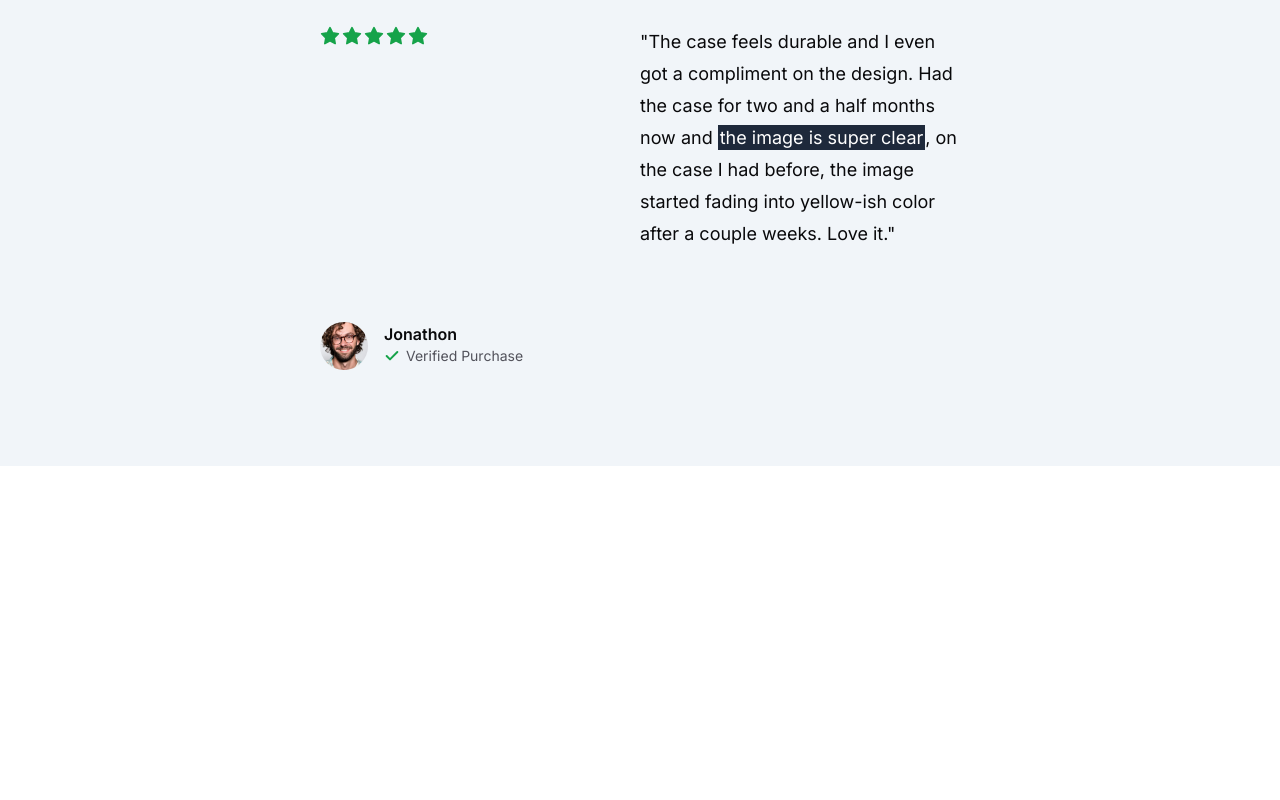
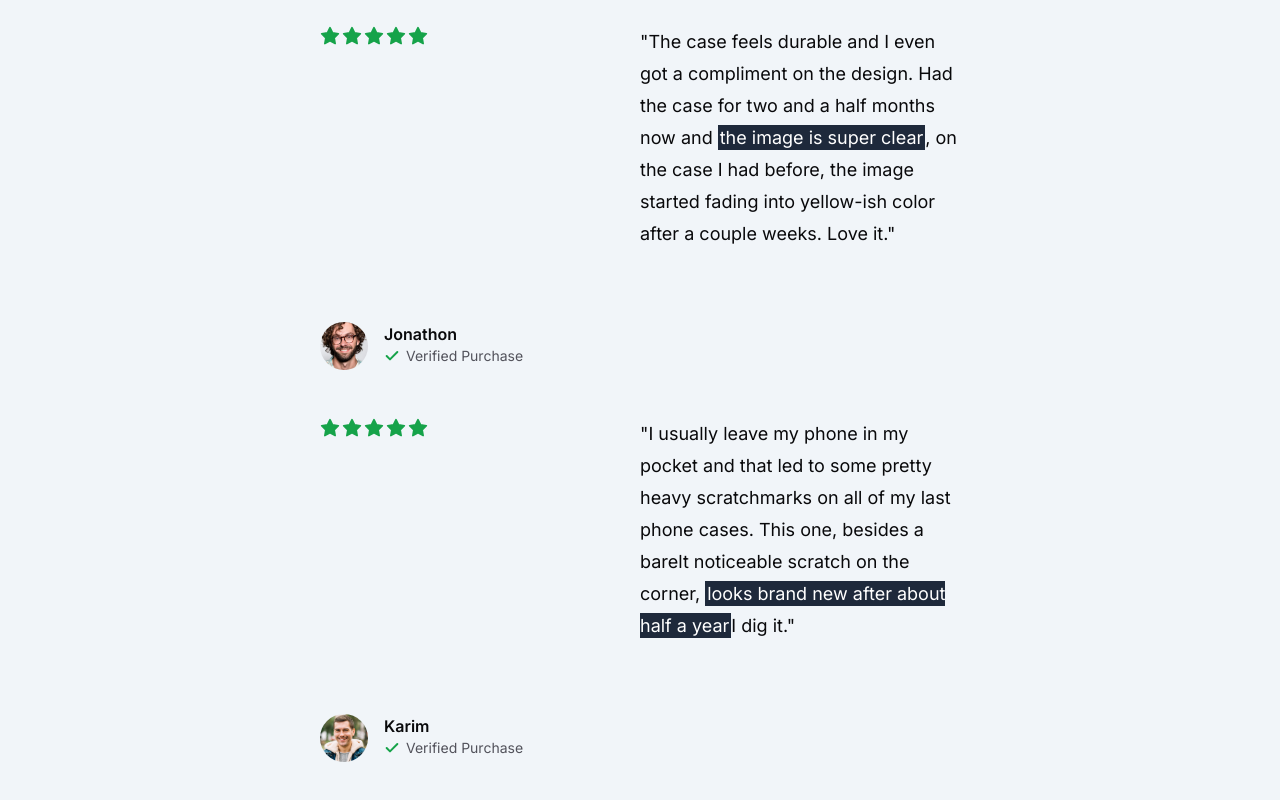
Before and after one commit to K-Othman/casecobra, a Next.js app: page / in a window 1280 px wide. Shown: the part 1442-2242 px from the top of the page. Before the commit the page ends 1908 px from the top, so only its background shows below. Built offline with nearby package versions, Linux system fonts and the light colour scheme; no server answers.

Commit message:
created the second review

```diff
--- a/src/app/page.tsx
+++ b/src/app/page.tsx
@@ -157,6 +157,40 @@
               </div>
             </div>
           </div>
+          <div className="mx-auto grid max-w-2xl grid-cols-1 px-4 lg:mx-0 lg:max-2-none lg:grid-cols-2 gap-y-16">
+            <div className="flex gap-0.5 mb-2">
+              <Star className="h-5 w-5 text-green-600 fill-green-600" />
+              <Star className="h-5 w-5 text-green-600 fill-green-600" />
+              <Star className="h-5 w-5 text-green-600 fill-green-600" />
+              <Star className="h-5 w-5 text-green-600 fill-green-600" />
+              <Star className="h-5 w-5 text-green-600 fill-green-600" />
+            </div>
+            <div className="text-lg leading-8">
+              <p>
+                &quot;I usually leave my phone in my pocket and that led to some
+                pretty heavy scratchmarks on all of my last phone cases. This
+                one, besides a barelt noticeable scratch on the corner,{" "}
+                <span className="p-0.5 bg-slate-800 text-white">
+                  looks brand new after about half a year
+                </span>
+                I dig it.&quot;
+              </p>
+            </div>
+            <div className="flex gap-4 mt-2">
+              <img
+                className="rounded-full h-12 w-12 object-cover"
+                src="/users/user-4.jpg"
+                alt="user"
+              />
+              <div className="flex flex-col">
+                <p className="font-semibold">Karim</p>
+                <div className="flex gap-1.5 items-center text-zinc-600">
+                  <Check className="h-4 w-4 stroke-[3px] text-green-600" />
+                  <p className="text-sm">Verified Purchase</p>
+                </div>
+              </div>
+            </div>
+          </div>
         </MaxWidthWrapper>
       </section>
     </div>
```
